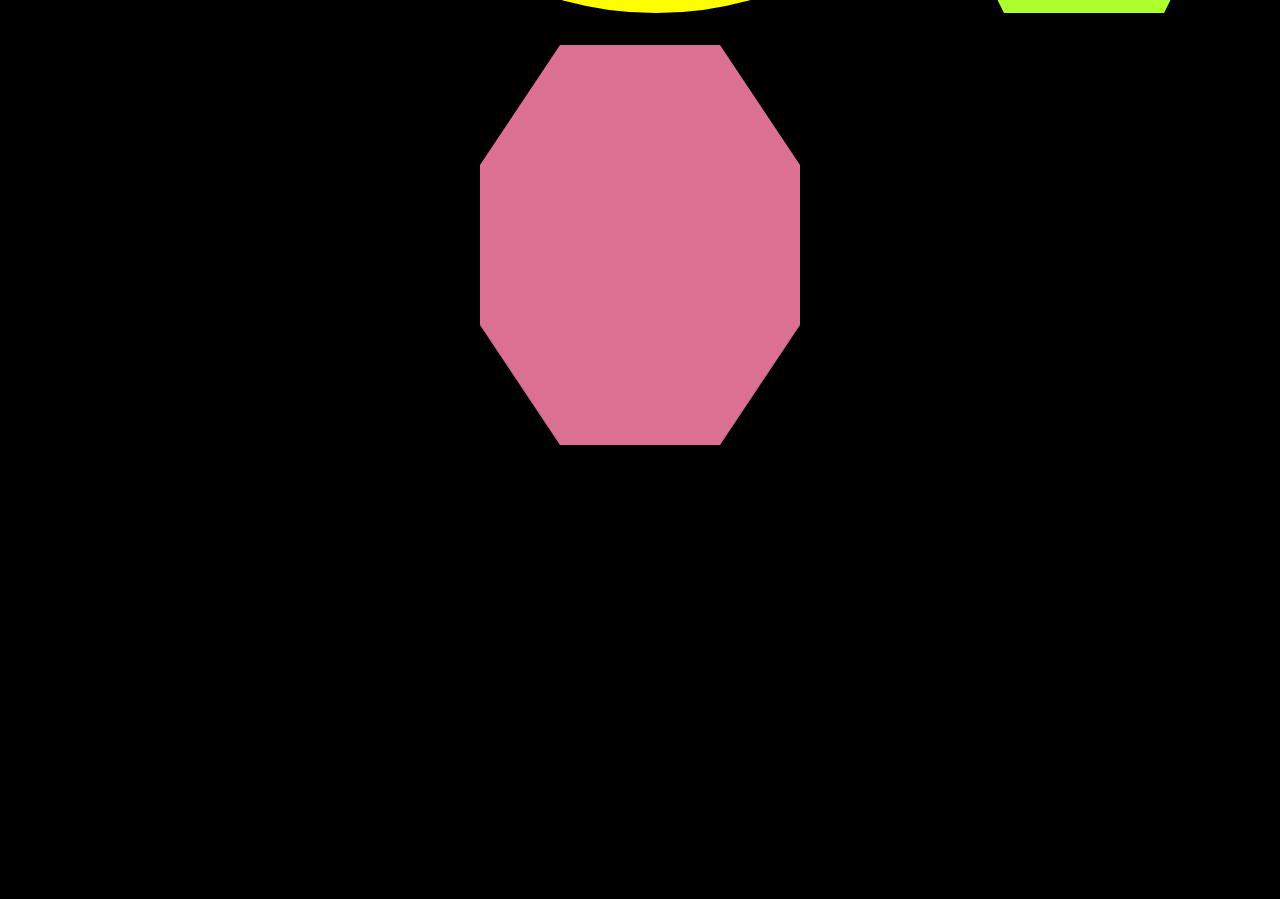
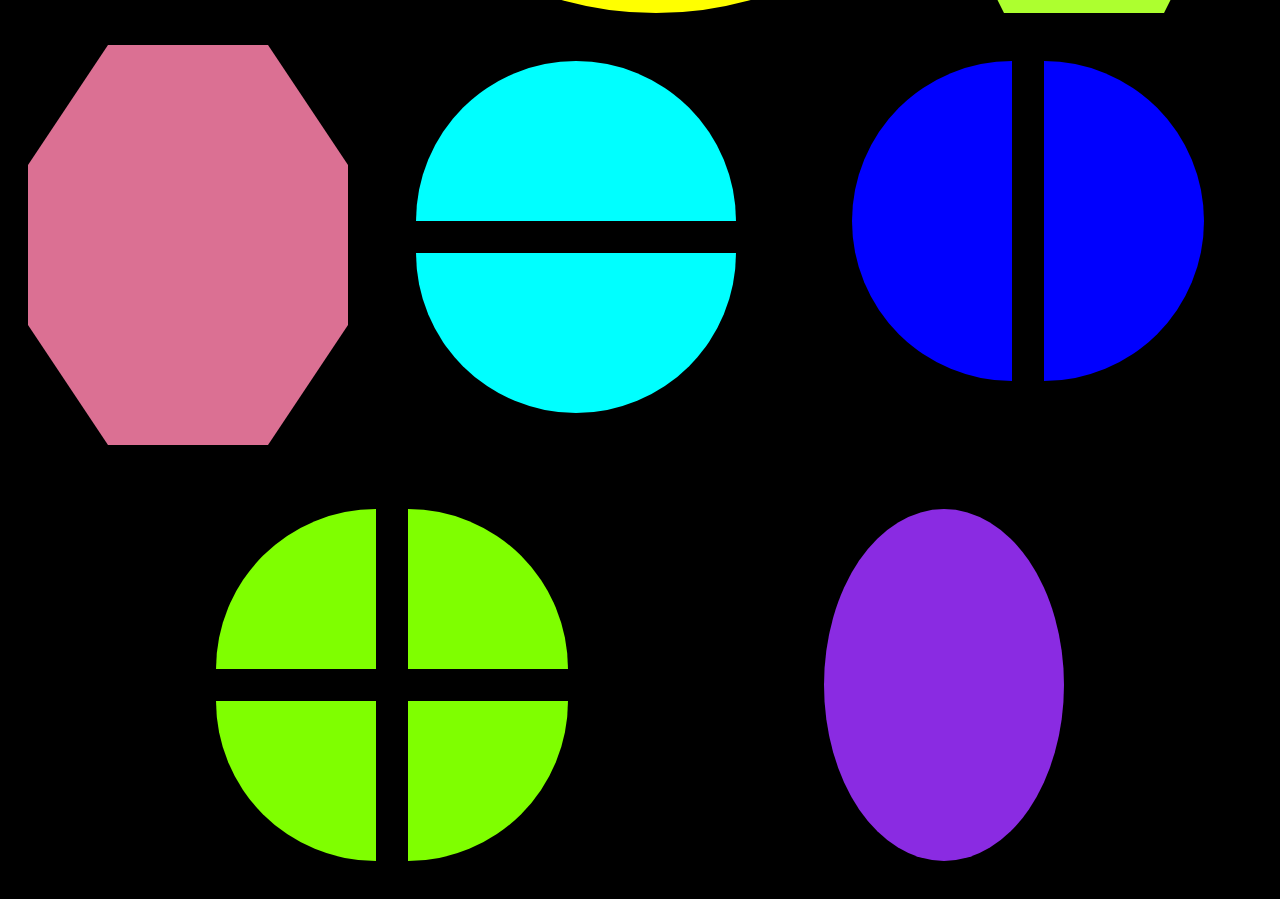
Before and after one commit to KONIJETI-NEELESH/Different-Shapes-, a plain HTML site: page index.html in a window 1280 px wide. Shown: the part 2955-3854 px from the top of the page. Before the commit the page ends 3408 px from the top, so only its background shows below. Drawn offline with Linux system fonts and the light colour scheme.

Commit message:
Updated Shapes

```diff
--- a/index.html
+++ b/index.html
@@ -33,5 +33,24 @@
         <div id="div17-2"></div>
         <div id="div17-3"></div>
     </div>
+    <div id="div18">
+        <div id="div18-1"></div>
+        <div id="div18-2"></div>
+    </div>
+    <div id="div19">
+        <div id="div19-1"></div>
+        <div id="div19-2"></div>
+    </div>
+    <div id="div20">
+        <div id="div20-1">
+            <div id="div20-1-1"></div>
+            <div id="div20-1-2"></div>
+        </div>
+        <div id="div20-2">
+            <div id="div20-2-1"></div>
+            <div id="div20-2-2"></div>
+        </div>
+    </div>
+    <div id="div21"></div>
 </body>
 </html>
--- a/style.css
+++ b/style.css
@@ -166,3 +166,93 @@ body {
     border-right: 5rem solid transparent;
     border-top: 7.5rem solid palevioletred;
 }
+
+#div18 {
+    margin: 3rem;
+}
+
+#div18-1 {
+    width: 20rem;
+    height: 10rem;
+    border-radius: 20rem 20rem 0 0;
+    background-color: aqua;
+}
+
+#div18-2 {
+    margin-top: 2rem;
+    width: 20rem;
+    height: 10rem;
+    border-radius: 0 0 20rem 20rem;
+    background-color: aqua;
+}
+
+#div19 {
+    margin: 3rem;
+    display: flex;
+}
+
+#div19-1 {
+    width: 10rem;
+    height: 20rem;
+    border-radius: 20rem 0 0 20rem;
+    background-color: blue;
+}
+
+#div19-2 {
+    margin-left: 2rem;
+    width: 10rem;
+    height: 20rem;
+    border-radius: 0 20rem 20rem 0;
+    background-color: blue;
+}
+
+#div20 {
+    margin: 3rem;
+}
+
+#div20-1 {
+    display: flex;
+}
+
+#div20-2 {
+    display: flex;
+    margin-top: 2rem;
+}
+
+#div20-1-1 {
+    width: 10rem;
+    height: 10rem;
+    border-radius: 10rem 0 0 0;
+    background-color: chartreuse;
+    margin-right: 2rem;
+}
+
+#div20-1-2 {
+    width: 10rem;
+    height: 10rem;
+    border-radius: 0 10rem 0 0;
+    background-color: chartreuse;
+}
+
+#div20-2-1 {
+    width: 10rem;
+    height: 10rem;
+    border-radius: 0 0 0 10rem;
+    background-color: chartreuse;
+    margin-right: 2rem;
+}
+
+#div20-2-2 {
+    width: 10rem;
+    height: 10rem;
+    border-radius: 0 0 10rem 0;
+    background-color: chartreuse;
+}
+
+#div21 {
+    margin: 3rem;
+    width: 15rem;
+    height: 22rem;
+    background-color: blueviolet;
+    border-radius: 50%;
+}
```
